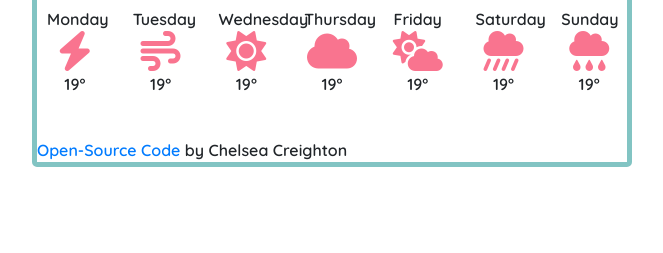
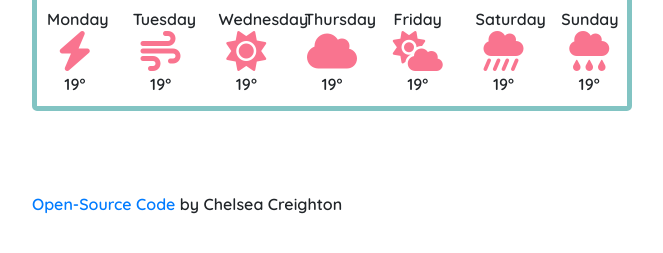
Before and after one commit to creighc/Shecodes-Weather-Project, a plain HTML site: page Index.html in a window 1280 px wide. Shown: the part 273-526 px from the top of the page, without its empty margins (308-971 px from the left). Drawn offline with nearby package versions, Linux system fonts and the light colour scheme; no server answers.

Commit message:
Styled Open Source Code

```diff
--- a/Index.html
+++ b/Index.html
@@ -94,14 +94,14 @@
             </div>
         </div>
     </div>
-            </br>
-            <h6></h6><a href="https://github.com/creighc/Shecodes-Weather-Project"> Open-Source Code </href></a>by Chelsea Creighton
-            </h6>
+
 
 </div>
 </div>
 </div>
-</div>
+</br>
+<h6><a href="https://github.com/creighc/Shecodes-Weather-Project"> Open-Source Code </href></a>by Chelsea Creighton
+</h6>
     <script src="src/script.js">
     import axios from "axios";
 
--- a/src/style.css
+++ b/src/style.css
@@ -78,3 +78,8 @@ form {
 #currentButton {
   background-color: #f9d89c;
 }
+
+h6 {
+  max-width: 600px;
+  margin: 30px auto;
+}
```
